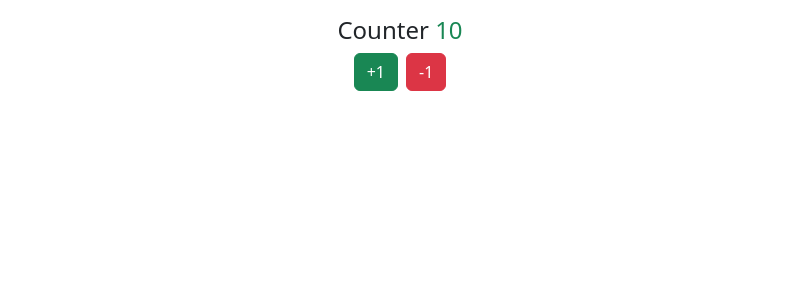
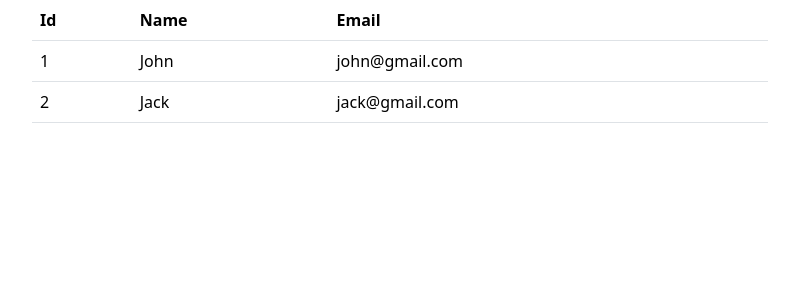
Before and after one commit to fep-coder/react-for-beginners, a React (Vite) app: page / in a window 1280 px wide. Shown: the top 300 px of the page, without its empty margins (240-1039 px from the left). Built offline with nearby package versions, Linux system fonts and the light colour scheme.

Commit message:
12 Looping in jsx

```diff
--- a/src/App.jsx
+++ b/src/App.jsx
@@ -1,9 +1,9 @@
-import Counter from "./Counter";
+import Customer from "./Customer";
 
 function App() {
     return (
         <div className="container">
-            <Counter />
+            <Customer />
         </div>
     );
 }
--- a/src/Customer.jsx
+++ b/src/Customer.jsx
@@ -1,17 +1,16 @@
-// eslint-disable-next-line react/prop-types
-function Customer({ id, name, email, children }) {
+import CustomerList from "./CustomerList";
+
+function Customer() {
+    const customers = [
+        { id: 1, name: "John", email: "john@gmail.com" },
+        { id: 2, name: "Jack", email: "jack@gmail.com" },
+    ];
+
     return (
         <div className="row">
-            <div className="col-2">
-                <img className="img-fluid" src="" />
-                Image placeholder
+            <div className="col-8 mx-auto">
+                <CustomerList customers={customers} />
             </div>
-            <div className="col-7">
-                Id: {id} <br />
-                Name: {name} <br />
-                E-mail: {email} <br />
-            </div>
-            <div className="col">{children}</div>
         </div>
     );
 }
--- /dev/null
+++ b/src/CustomerList.jsx
@@ -0,0 +1,25 @@
+/* eslint-disable react/prop-types */
+function CustomerList({ customers }) {
+    return (
+        <table className="table">
+            <thead>
+                <tr>
+                    <th>Id</th>
+                    <th>Name</th>
+                    <th>Email</th>
+                </tr>
+            </thead>
+            <tbody>
+                {customers.map((customer, index) => (
+                    <tr key={index}>
+                        <td>{customer.id}</td>
+                        <td>{customer.name}</td>
+                        <td>{customer.email}</td>
+                    </tr>
+                ))}
+            </tbody>
+        </table>
+    );
+}
+
+export default CustomerList;
```
